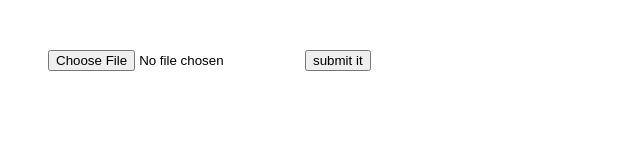
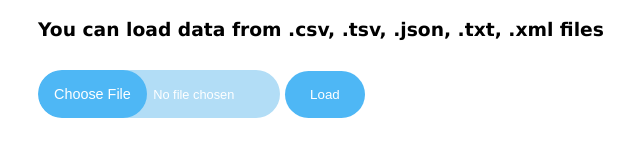
Before and after one commit to kevalmiistry/DV_project_1, a plain HTML site: page index.html in a window 1280 px wide. Shown: the whole page, without its empty margins (10-650 px from the left). Drawn offline with nearby package versions, Linux system fonts and the light colour scheme.

Commit message:
Applied some styling

```diff
--- a/index.html
+++ b/index.html
@@ -7,17 +7,60 @@
     <meta name="viewport" content="width=device-width, initial-scale=1.0">
     <title>Document</title>
     <style>
+        body{
+            font-family: 'Lucida Sans', 'Lucida Sans Regular', 'Lucida Grande', 'Lucida Sans Unicode', Geneva, Verdana, sans-serif;
+            padding: 0px 40px;
+        }
         #form {
-            margin: 50px;
+            margin: 30px 0;
+        }
+        input[type="file"] {
+            margin-bottom: 1rem;
+            background-color: rgb(178, 221, 246);
+            border: none;
+            outline: none;
+            border-radius: 50vw;
+            padding: 0;
+            color: #fff;
+            font-size: .8rem;
+
+        }
+        ::-webkit-file-upload-button{
+            border: none;
+            outline: none;
+            padding: .5rem;
+            background-color: rgb(78, 183, 245);
+            margin-right: 0.4rem;
+            padding: 1rem;
+            border-radius: 50vw;
+            color: #fff;
+            font-size: .9rem;
+        }
+        input[type="submit"]{
+            padding: 16px 25px;
+            background-color: rgb(78, 183, 245);
+            border: none;
+            border-radius: 50vw;
+            font-weight: 500;
+            color: #fff;
+            cursor: pointer;
+        }
+        input[type="submit"]:hover {
+            background-color: rgb(36, 162, 235);
+        }
+        .bold{
+            font-weight: 600;
+            font-size: 1.08rem;
         }
     </style>
     <script src="https://d3js.org/d3.v7.min.js"></script>
 </head>
 
 <body>
+    <h3>You can load data from .csv, .tsv, .json, .txt, .xml files</h3>
     <form id="form">
         <input type="file" name="file" id="file">
-        <input type="submit" value="submit it">
+        <input type="submit" value="Load">
     </form>
     <p id="title"></p>
     <script>
@@ -35,35 +78,35 @@
                 const svg = document.querySelector('svg')
                 if (svg) svg.remove()
 
-                title.innerText = 'Loading data from ' + ext + ' file'
+                title.innerHTML = 'Loading data from <span class="bold">' + ext + '</span> file'
                 d3.json(file.files[0].name).then(load)
             }
             else if (ext == 'csv') {
                 const svg = document.querySelector('svg')
                 if (svg) svg.remove()
 
-                title.innerText = 'Loading data from ' + ext + ' file'
+                title.innerHTML = 'Loading data from <span class="bold">' + ext + '</span> file'
                 d3.csv(file.files[0].name).then(load)
             }
             else if (ext == 'tsv') {
                 const svg = document.querySelector('svg')
                 if (svg) svg.remove()
 
-                title.innerText = 'Loading data from ' + ext + ' file'
+                title.innerHTML = 'Loading data from <span class="bold">' + ext + '</span> file'
                 d3.tsv(file.files[0].name).then(load)
             }
             else if (ext == 'txt') {
                 const svg = document.querySelector('svg')
                 if (svg) svg.remove()
 
-                title.innerText = 'Loading data from ' + ext + ' file'
+                title.innerHTML = 'Loading data from <span class="bold">' + ext + '</span> file'
                 d3.dsv(" ",file.files[0].name).then(load)
             }
             else if (ext == 'xml') {
                 const svg = document.querySelector('svg')
                 if (svg) svg.remove()
 
-                title.innerText = 'Loading data from ' + ext + ' file'
+                title.innerHTML = 'Loading data from <span class="bold">' + ext + '</span> file'
 
                 d3.xml(file.files[0].name).then(function (xml) {
 
@@ -114,4 +157,4 @@
     </script>
 </body>
 
-</html
+</html>
```
